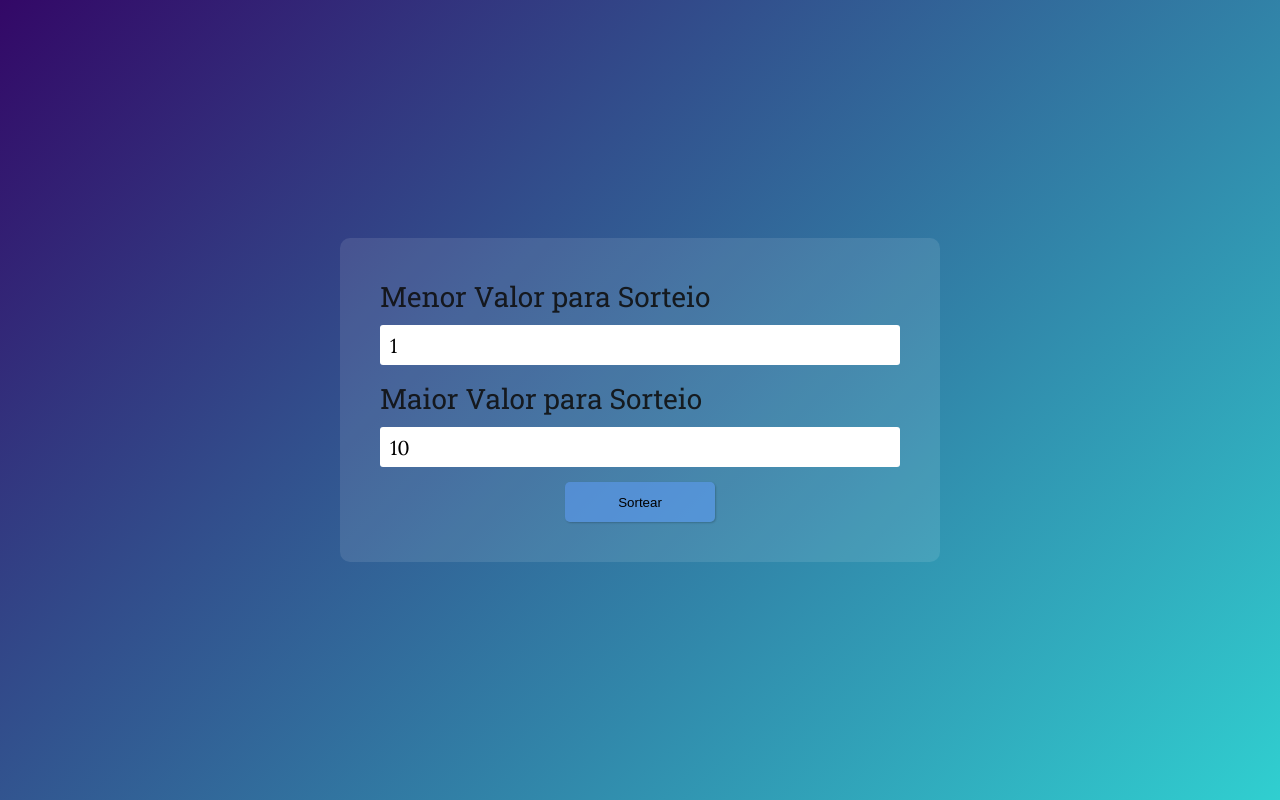
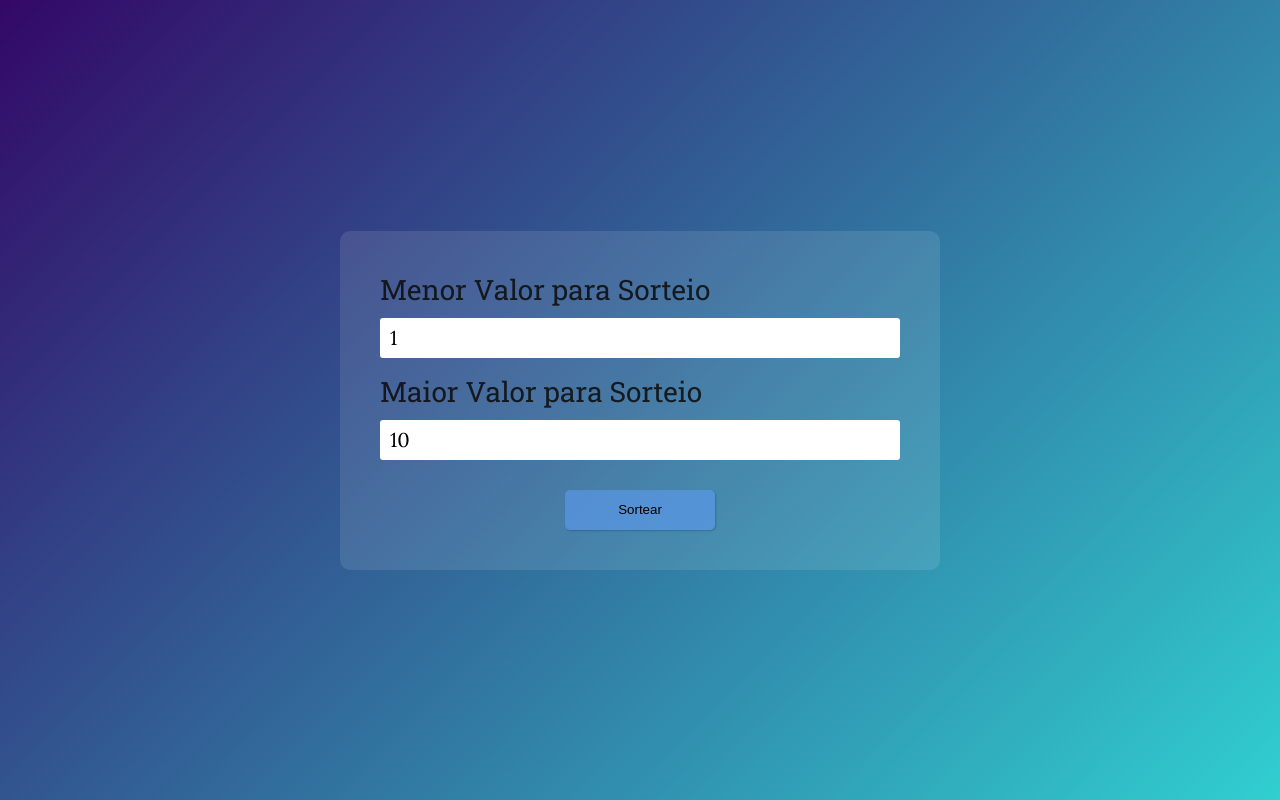
Before and after one commit to Leozinho2831/Sorteador, a plain HTML site: page index.html in a window 1280 px wide. Drawn offline with Linux system fonts and the light colour scheme.

Commit message:
commit: correct position to button

```diff
--- a/Assets/Styles/sorteador.css
+++ b/Assets/Styles/sorteador.css
@@ -50,6 +50,7 @@
 .sorteador__button{
     width: 150px;
     height: 40px;
+    margin: 15px 0 0 0;
 
     border-radius: 5px;
     background-color: var(--backgroundButton-glass);
```
